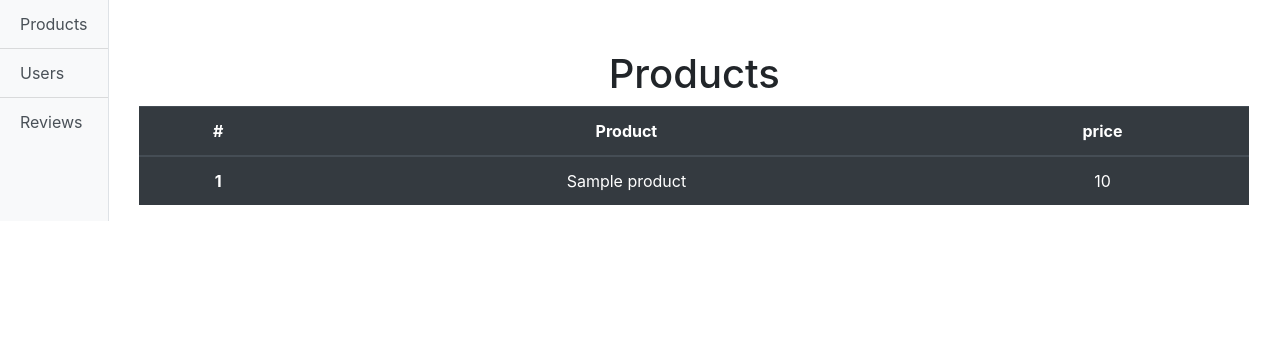
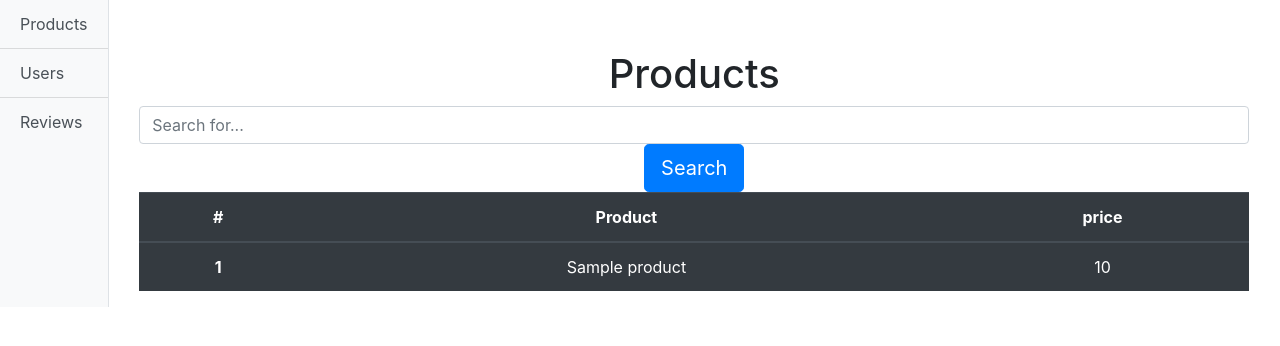
Before and after one commit to BestsoftCorporation/django-analyser, a Django app: page /products in a window 1280 px wide. Shown: the part 56-402 px from the top of the page. Run offline with Django 3.2, Linux system fonts and the light colour scheme; tables that the repository leaves empty hold one stand-in row (values such as "Sample post"); some libraries are stand-ins or nearby versions.

Commit message:
Search products

```diff
--- a/dashboard/forms.py
+++ b/dashboard/forms.py
@@ -0,0 +1,5 @@
+from django.forms import ModelForm, Form
+import django.forms as f
+
+class SearchForm(f.Form):
+    search = f.CharField(widget=f.TextInput(attrs={'placeholder':'Search for...','class':'form-control'}))
--- a/dashboard/templates/products.html
+++ b/dashboard/templates/products.html
@@ -2,6 +2,23 @@
 
 {%  block content %}
 <h1>Products</h1>
+
+ <form method="post"  enctype="multipart/form-data" action="{% url 'dashboard:products' %}">
+   {% csrf_token %}
+        {{form.search}}
+       {% if form.search.errors %}
+                <div class="alert alert-danger">
+                    <ul style="text-align: left">
+                        {% for error in form.search.errors %}
+                            <li>{{ error }}</li>
+                        {% endfor %}
+                    </ul>
+                </div>
+            {% endif %}
+      <span class="input-group-btn">
+              <input type="submit" class="btn btn-primary btn-lg" value="Search"/>
+      </span>
+ </form>
 <table class="table table-dark">
   <thead>
     <tr>
--- a/dashboard/views.py
+++ b/dashboard/views.py
@@ -1,12 +1,20 @@
 from django.shortcuts import render
 from .models import Products,Users
-from django.http import HttpResponse
+from .forms import SearchForm
+
 
 def home(request):
         return render(request, 'index.html', {'page_title': 'Dashboard'})
 def products(request):
-    pro = Products.objects.all()
-    return render(request, 'products.html', {'page_title': 'Dashboard','Products': pro})
+    if request.method == 'POST':
+        form = SearchForm(request.POST)
+        if form.is_valid():
+            pro = Products.objects.filter(name__icontains=form.cleaned_data['search'])
+            return render(request, 'products.html', {'page_title': 'Dashboard', 'Products': pro, 'form': form})
+    else:
+        form = SearchForm()
+        pro = Products.objects.all()
+        return render(request, 'products.html', {'page_title': 'Dashboard','Products': pro,'form': form})
 
 def users(request):
     usr = Users.objects.all()
```
